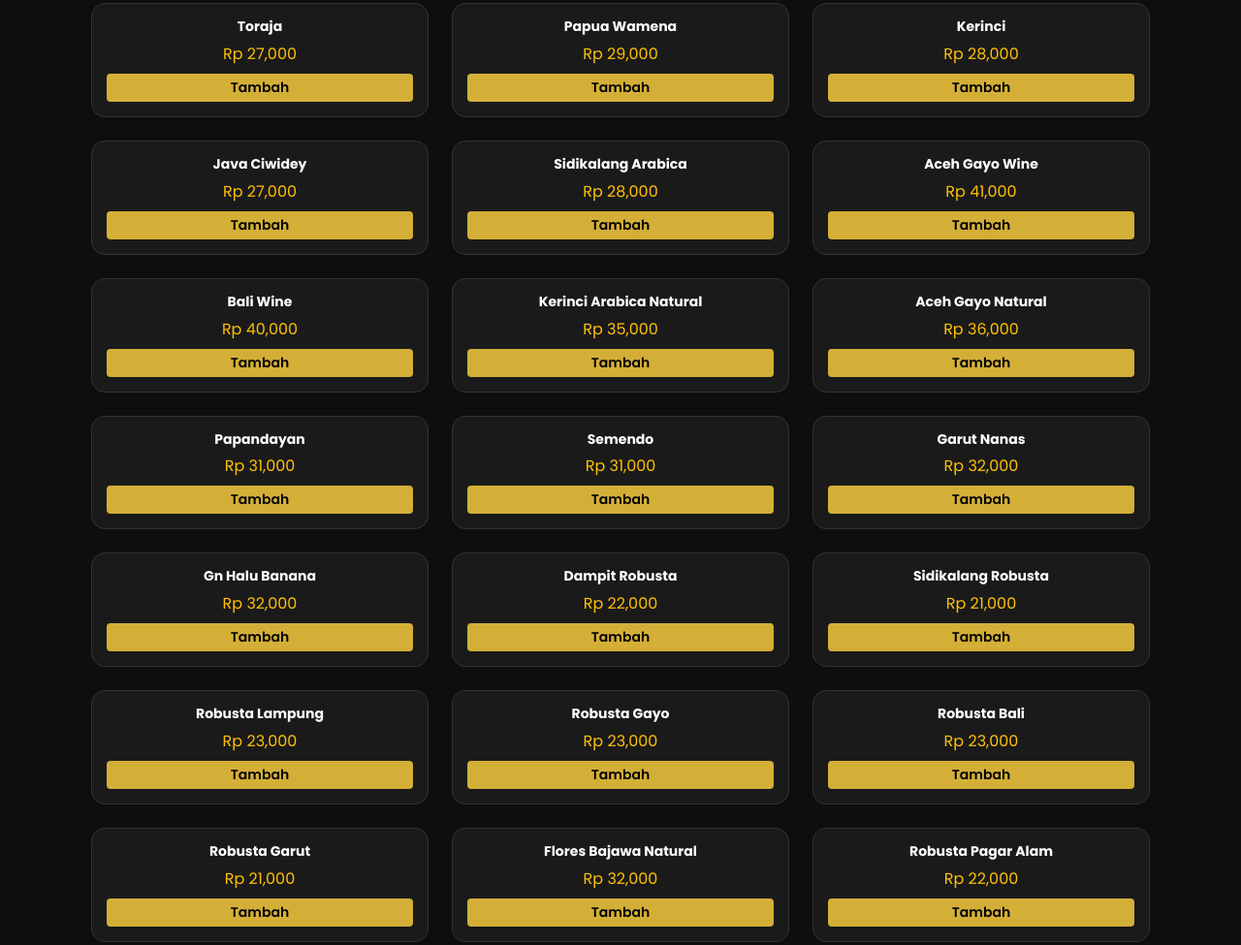
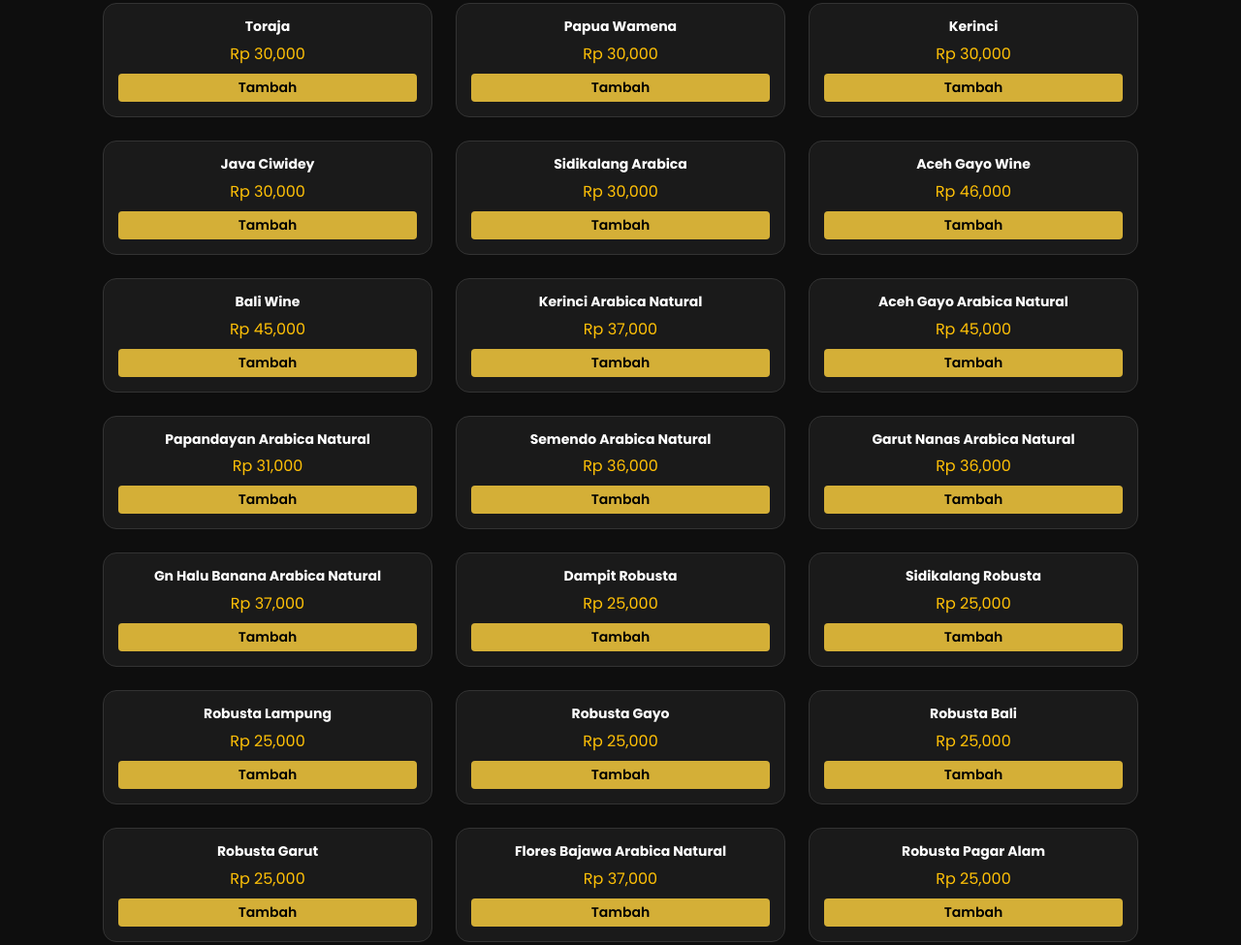
Before and after one commit to mufasai/kopiaing, a plain HTML site: page index.html in a window 1280 px wide. Shown: the part 1060-2035 px from the top of the page at 97% size. Drawn offline with nearby package versions, Linux system fonts and the light colour scheme.

Commit message:
feat: implement landing page for Kopi Aing 555 with product slider, purchase notifications, and floating WhatsApp menu

```diff
--- a/index.html
+++ b/index.html
@@ -1,3 +1,16 @@
+
+<!DOCTYPE html>
+<html lang='en'>
+<head>
+    <meta charset='UTF-8'>
+    <meta name='viewport' content='width=device-width, initial-scale=1.0'>
+    <title>Kopi Aing 555</title>
+    <link rel='stylesheet' href='https://stackpath.bootstrapcdn.com/bootstrap/4.5.2/css/bootstrap.min.css'>
+</head>
+<body>
+    <div class='container'>
+        <div class='content mt-4'>
+
 <!DOCTYPE html>
 <html lang='en'>
 
@@ -502,15 +515,15 @@
                     }
 
                     const products = [
-                        ['Flores Bajawa', 29000], ['Bali Kintamani', 29000], ['Aceh Gayo', 29000],
-                        ['Java Puntang', 29000], ['Malabar', 27000], ['Mandheling', 27000],
-                        ['Toraja', 27000], ['Papua Wamena', 29000], ['Kerinci', 28000],
-                        ['Java Ciwidey', 27000], ['Sidikalang Arabica', 28000], ['Aceh Gayo Wine', 41000],
-                        ['Bali Wine', 40000], ['Kerinci Arabica Natural', 35000], ['Aceh Gayo Natural', 36000],
-                        ['Papandayan', 31000], ['Semendo', 31000], ['Garut Nanas', 32000],
-                        ['Gn Halu Banana', 32000], ['Dampit Robusta', 22000], ['Sidikalang Robusta', 21000],
-                        ['Robusta Lampung', 23000], ['Robusta Gayo', 23000], ['Robusta Bali', 23000],
-                        ['Robusta Garut', 21000], ['Flores Bajawa Natural', 32000], ['Robusta Pagar Alam', 22000]
+                        ['Flores Bajawa', 30000], ['Bali Kintamani', 30000], ['Aceh Gayo', 30000],
+                        ['Java Puntang', 30000], ['Malabar', 30000], ['Mandheling', 30000],
+                        ['Toraja', 30000], ['Papua Wamena', 30000], ['Kerinci', 30000],
+                        ['Java Ciwidey', 30000], ['Sidikalang Arabica', 30000], ['Aceh Gayo Wine', 46000],
+                        ['Bali Wine', 45000], ['Kerinci Arabica Natural', 37000], ['Aceh Gayo Arabica Natural', 45000],
+                        ['Papandayan Arabica Natural', 31000], ['Semendo Arabica Natural ', 36000], ['Garut Nanas Arabica Natural', 36000],
+                        ['Gn Halu Banana Arabica Natural', 37000], ['Dampit Robusta', 25000], ['Sidikalang Robusta', 25000],
+                        ['Robusta Lampung', 25000], ['Robusta Gayo', 25000], ['Robusta Bali', 25000],
+                        ['Robusta Garut', 25000], ['Flores Bajawa Arabica Natural', 37000], ['Robusta Pagar Alam', 25000]
                     ];
 
                     const productList = document.getElementById('productList');
@@ -646,3 +659,7 @@
 </body>
 
 </html>
+        </div>
+    </div>
+</body>
+</html>
```
